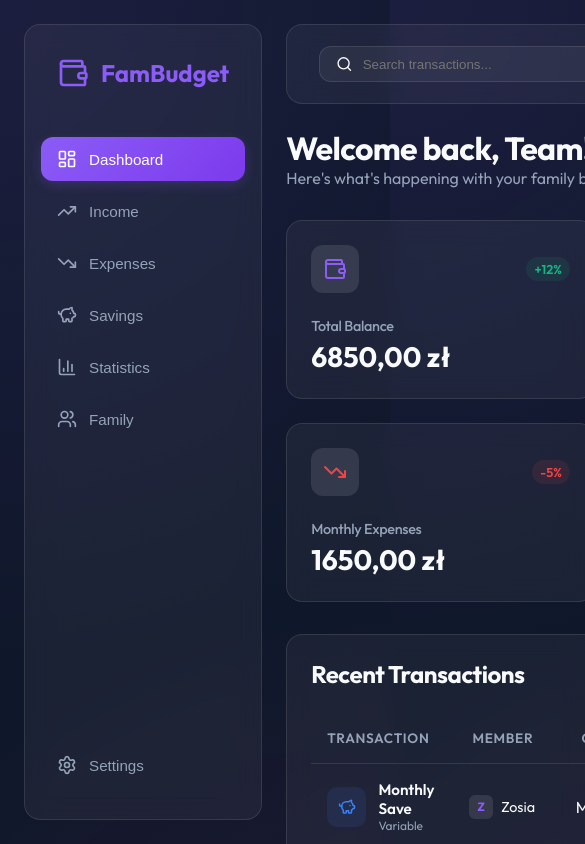
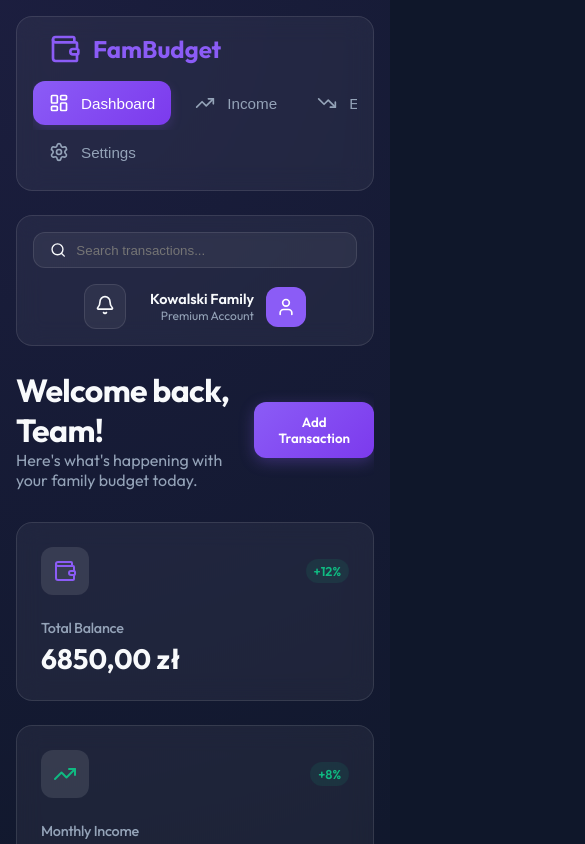
Before and after one commit to ant0uni/Projekt-BudzetRodzinny, a React (Vite) app: page / in a window 390 px wide. Shown: the top 844 px of the page, 585 px wide, since content can reach past the window. Built offline with nearby package versions, Linux system fonts and the light colour scheme.

Commit message:
Commit 14: Optimize UI for mobile responsiveness and add custom styling

```diff
--- a/src/App.css
+++ b/src/App.css
@@ -760,3 +760,66 @@
 .success-text { color: var(--success); }
 .danger-text { color: var(--danger); }
 .info-text { color: var(--info); }
+
+/* Responsive Media Queries */
+@media (max-width: 768px) {
+  .app-container {
+    flex-direction: column;
+    padding: 1rem;
+  }
+
+  .sidebar {
+    width: 100%;
+    height: auto;
+    position: relative;
+    top: 0;
+    padding: 1rem;
+  }
+
+  .sidebar-logo {
+    padding-bottom: 1rem;
+  }
+
+  .sidebar-nav {
+    flex-direction: row;
+    overflow-x: auto;
+    padding-bottom: 5px;
+  }
+
+  .nav-item {
+    white-space: nowrap;
+    width: auto;
+  }
+
+  .header {
+    flex-direction: column;
+    height: auto;
+    padding: 1rem;
+    gap: 1rem;
+  }
+
+  .search-bar {
+    width: 100%;
+  }
+
+  .large-amount {
+    font-size: 2.5rem;
+  }
+
+  .banner-illustration {
+    display: none;
+  }
+
+  .table-row {
+    grid-template-columns: 1fr 1fr;
+    gap: 10px;
+  }
+
+  .table-head {
+    display: none;
+  }
+
+  .category-text, .date-text {
+    display: none;
+  }
+}
--- a/src/index.css
+++ b/src/index.css
@@ -20,6 +20,24 @@
   --font-family: 'Outfit', sans-serif;
   --transition: all 0.3s cubic-bezier(0.4, 0, 0.2, 1);
   --radius: 16px;
+}
+
+/* Custom Scrollbar */
+::-webkit-scrollbar {
+  width: 8px;
+}
+
+::-webkit-scrollbar-track {
+  background: var(--bg-dark);
+}
+
+::-webkit-scrollbar-thumb {
+  background: var(--glass-border);
+  border-radius: 4px;
+}
+
+::-webkit-scrollbar-thumb:hover {
+  background: var(--text-muted);
 }
 
 * {
```
